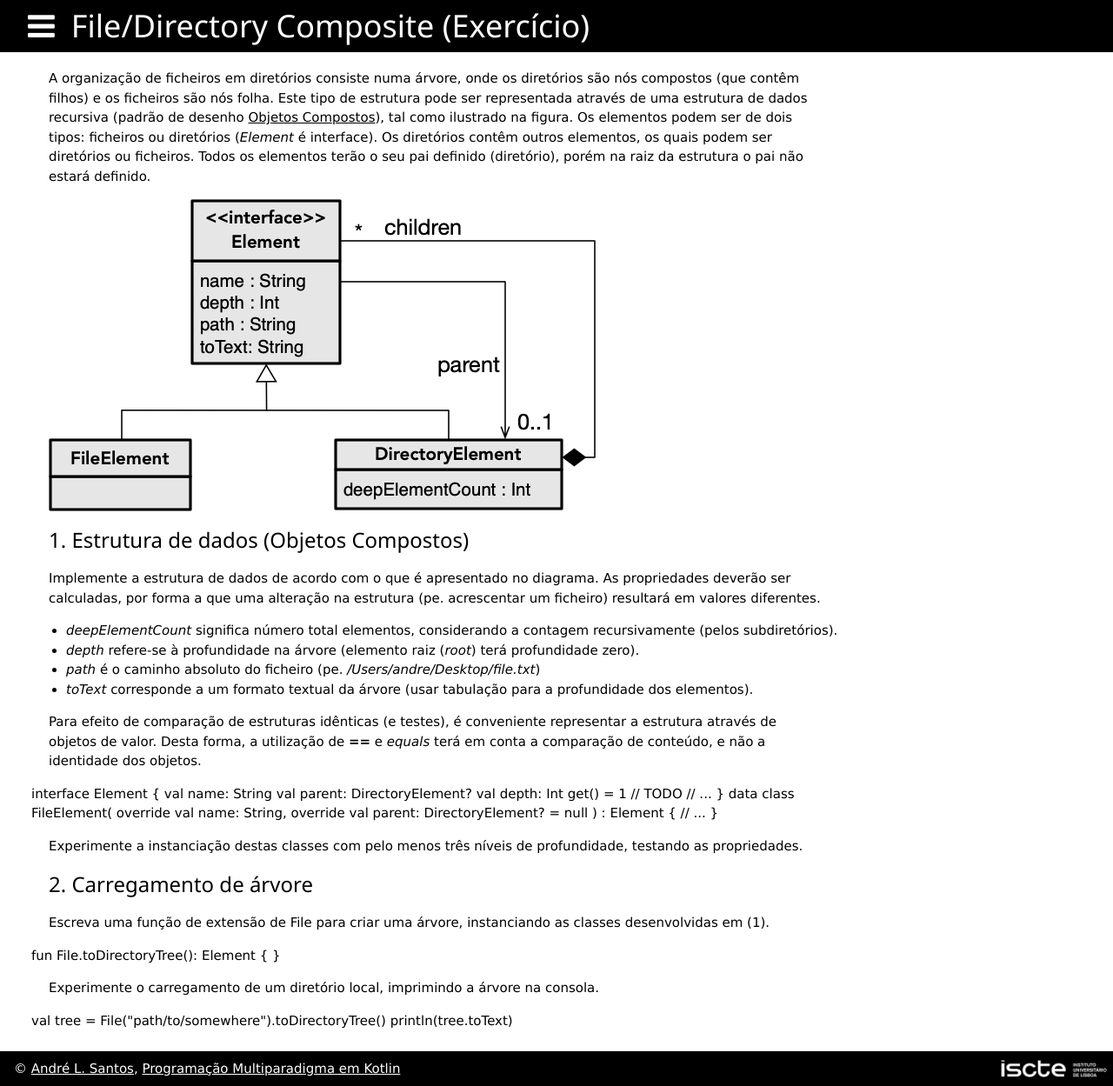
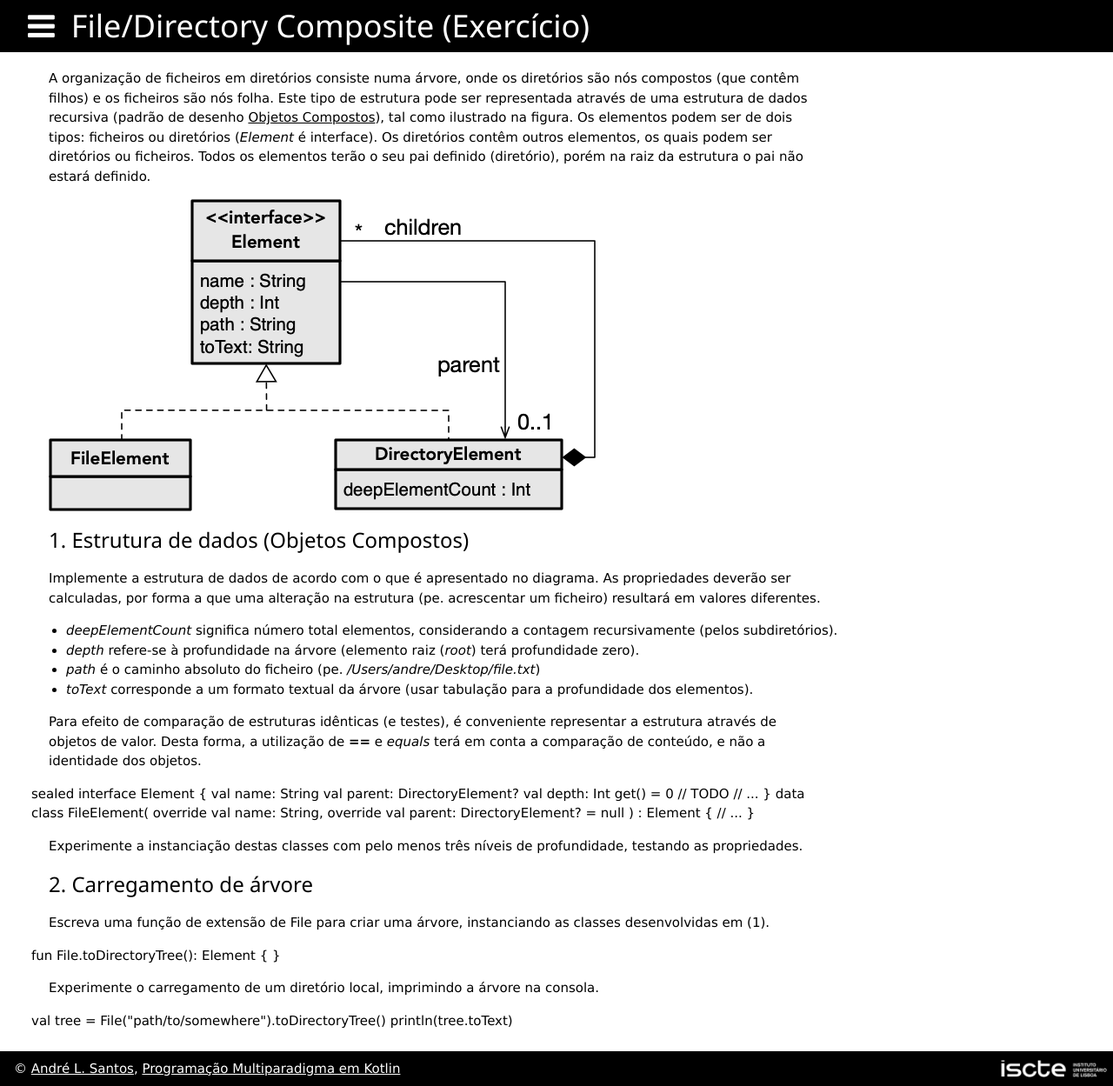
Before and after one commit to andre-santos-pt/andre-santos-pt.github.io, a Jekyll site: the page built from kotlin/06_objetos/exercicios/filecomposite.md, in a window 1280 px wide and 1249 px high. Shown: the whole window at 87% size. Built offline with Jekyll 4.4.1, drawn with Linux system fonts in a browser that asks for light colours; nearby versions of some CDN libraries.

Commit message:
file composite update

```diff
--- a/kotlin/06_objetos/exercicios/filecomposite.md
+++ b/kotlin/06_objetos/exercicios/filecomposite.md
@@ -19,12 +19,12 @@ Implemente a estrutura de dados de acordo com o que é apresentado no diagrama.
 Para efeito de comparação de estruturas idênticas (e testes), é conveniente representar a estrutura através de objetos de valor. Desta forma, a utilização de **==** e *equals* terá em conta a comparação de conteúdo, e não a identidade dos objetos.
 
 {% include code code="
-interface Element {
+sealed interface Element {
     val name: String
     val parent: DirectoryElement?
 
     val depth: Int
-        get() = 1 // TODO
+        get() = 0 // TODO
 
     // ...
 }
```
Also changed, not shown: kotlin/06_objetos/exercicios/filecomposite.png, 1 other file.
